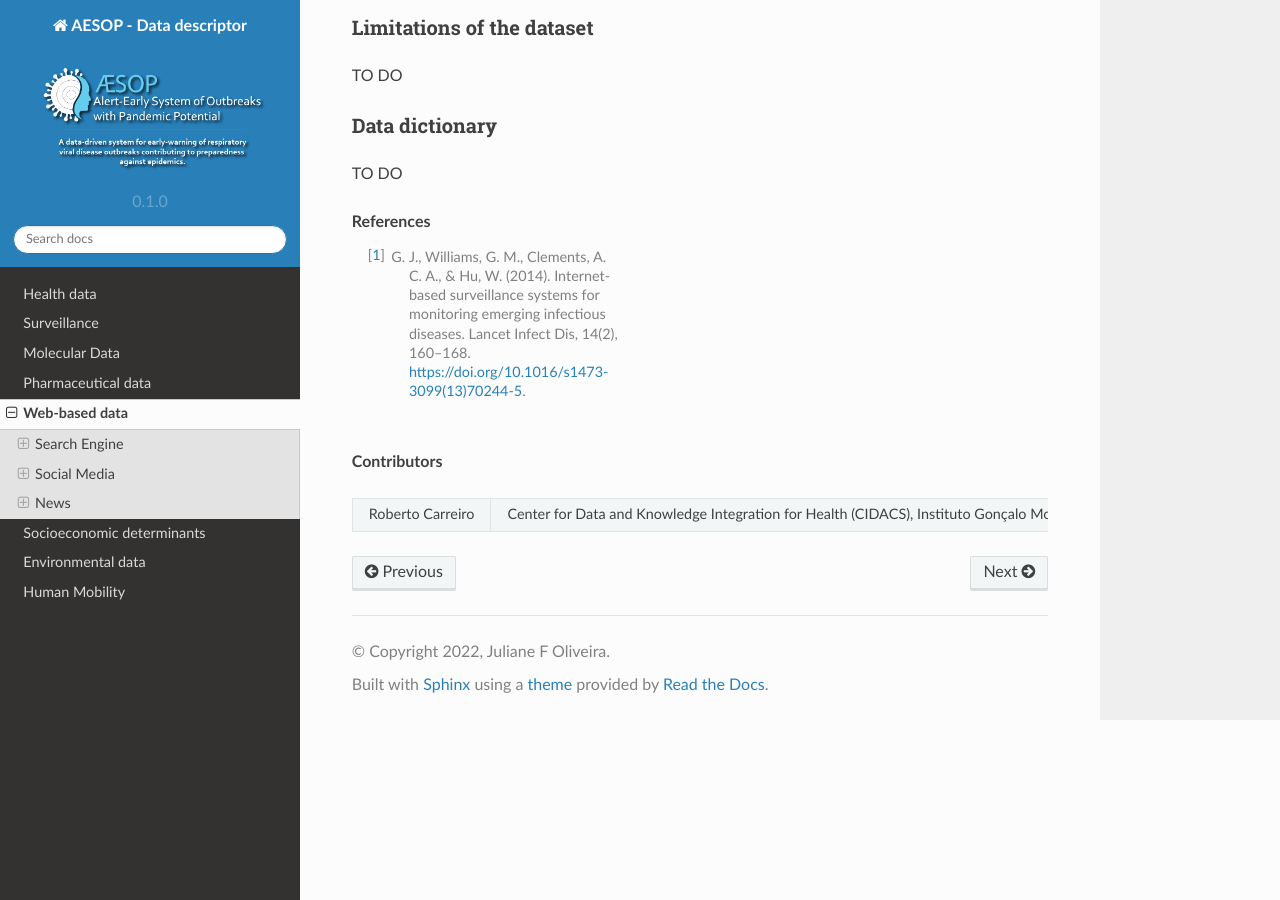
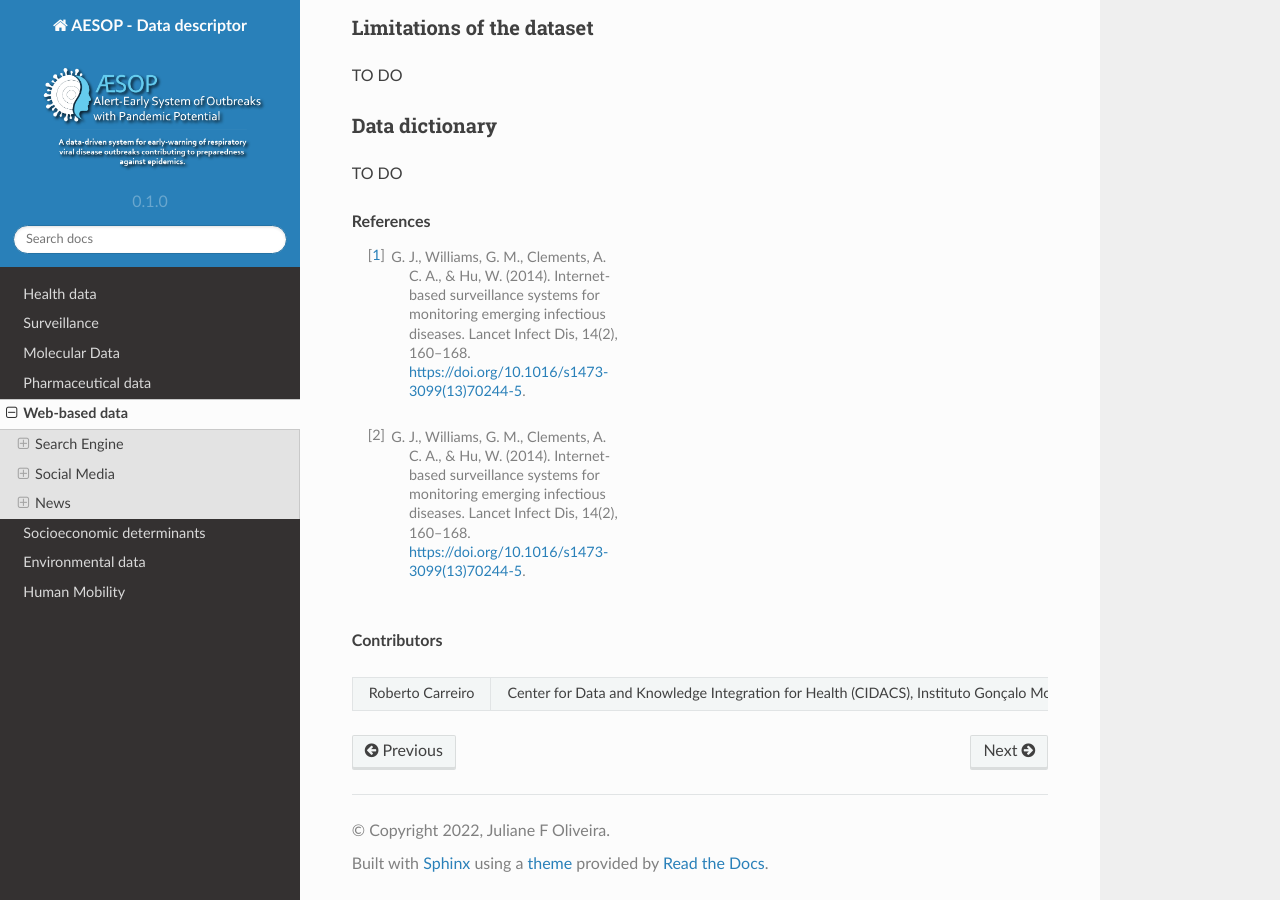
Before and after one commit to cidacslab/AESOP-Data-Documentation, a Sphinx documentation site: the page built from docs/source/web_based.rst, in a window 1280 px wide and 900 px high, scrolled down 4098 px. Built offline with Sphinx 7.4.7 and the Read the Docs theme 2.0.0, drawn with Linux system fonts in a browser that asks for light colours.

Commit message:
Update web_based.rst

```diff
--- a/docs/source/web_based.rst
+++ b/docs/source/web_based.rst
@@ -175,6 +175,7 @@ TO DO
 .. rubric:: References
 
 .. [1] G. J., Williams, G. M., Clements, A. C. A., & Hu, W. (2014). Internet-based surveillance systems for monitoring emerging infectious diseases. Lancet Infect Dis, 14(2), 160–168. https://doi.org/10.1016/s1473-3099(13)70244-5.
+.. [2] G. J., Williams, G. M., Clements, A. C. A., & Hu, W. (2014). Internet-based surveillance systems for monitoring emerging infectious diseases. Lancet Infect Dis, 14(2), 160–168. https://doi.org/10.1016/s1473-3099(13)70244-5.
 
 
 
```
